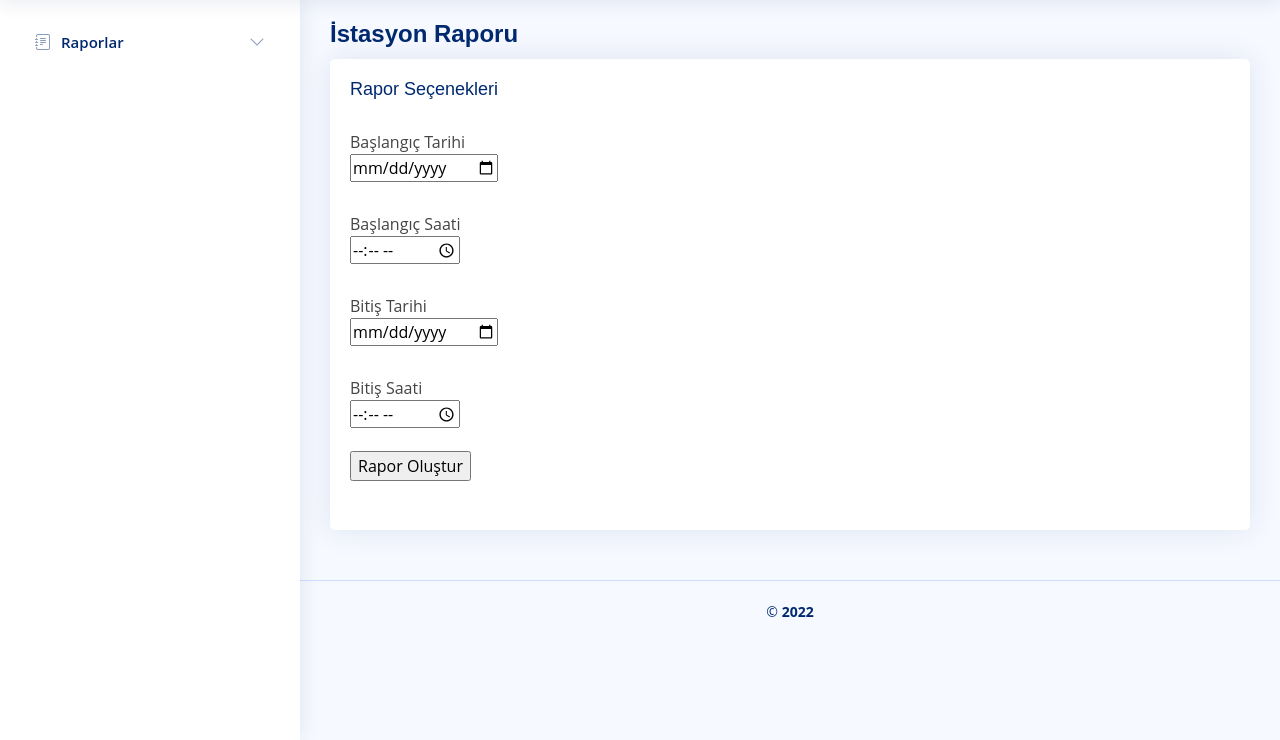
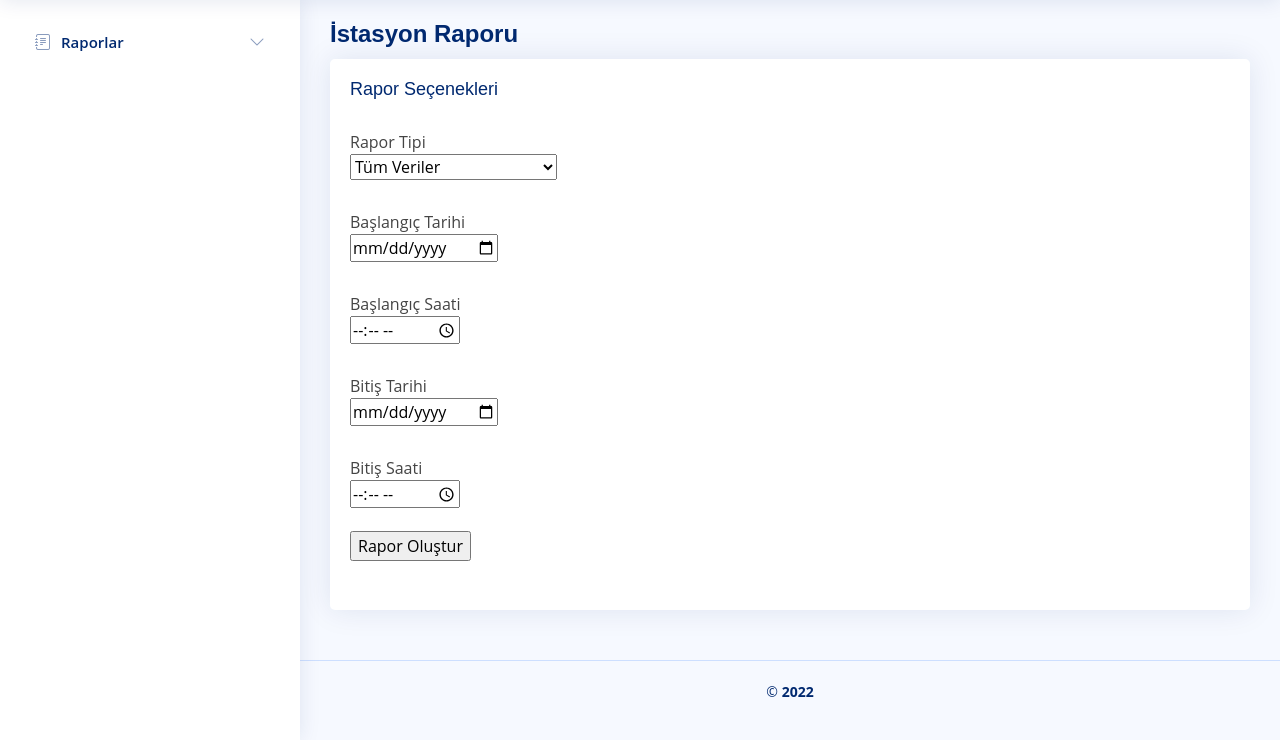
Before and after one commit to damladlg/Python_DataScience, a Flask app: page /form in a window 1280 px wide. Shown: the part 60-800 px from the top of the page. Run offline with Flask 2, Linux system fonts and the light colour scheme; the visitor is signed in with stand-in values (Sample User, id 1); some libraries are stand-ins or nearby versions.

Commit message:
added to SelectField for report type.

```diff
--- a/yeba3/arayuz/app.py
+++ b/yeba3/arayuz/app.py
@@ -1,11 +1,12 @@
 #from crypt import methods
 import os
+from random import choices
 import psycopg2
 import flask_excel as excel
 from flask import Flask, render_template, request, redirect, url_for, send_file,session, g
 from os.path import exists
 from flask_wtf import FlaskForm
-from wtforms.fields import DateField, TimeField
+from wtforms.fields import DateField, TimeField, SelectField
 from wtforms.validators import DataRequired
 from wtforms import validators, SubmitField
 
@@ -33,6 +34,7 @@ class InfoForm(FlaskForm):
     enddate = DateField('Bitiş Tarihi', format='%Y-%m-%d', validators=(validators.DataRequired(),))
     starttime = TimeField('Başlangıç Saati', validators=(validators.DataRequired(),))
     endtime = TimeField('Bitiş Saati', validators=(validators.DataRequired(),))
+    report = SelectField('Rapor Tipi', choices=[('1', 'Tüm Veriler'), ('2', 'Saatlik Ortalama Verileri'), ('3', 'Günlük Ortalama Verileri')])
     submit = SubmitField('Rapor Oluştur')
 
 @app.before_request
--- a/yeba3/arayuz/templates/form.html
+++ b/yeba3/arayuz/templates/form.html
@@ -95,6 +95,12 @@
             <div class="card-body">
               <h5 class="card-title">Rapor Seçenekleri</h5>
               <form method="POST">
+              <div class="row mb-3">
+                  <div class="col-sm-2 col-form-label">
+                    {{ form.csrt_token }}
+                    {{ form.report.label }} {{form.report}} {{form.hidden_tag()}}
+                  </div>
+                </div>
                 <div class="row mb-3">
                   <div class="col-sm-2 col-form-label">
                     {{ form.csrt_token }}
--- a/yeba3/main.py
+++ b/yeba3/main.py
@@ -37,7 +37,7 @@ def request_to_url(start_date,end_date):
 start_date="01.02.2022%2000:00:00"
 end_date="02.02.2022%2000:00:00"
 insert_data=request_to_url(start_date,end_date)
-
+print(insert_data)
 database_name="postgres"
 user_name="postgres"
 password="Tamam123"
```
